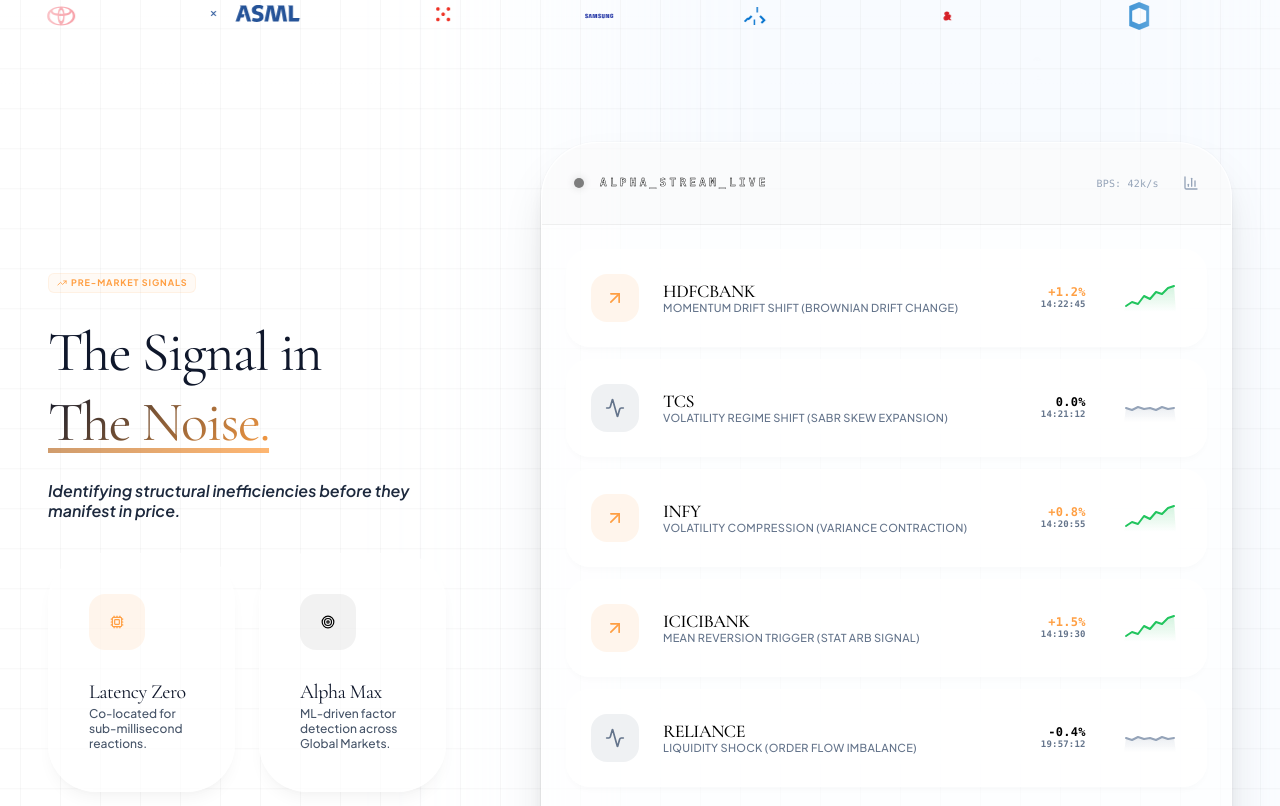
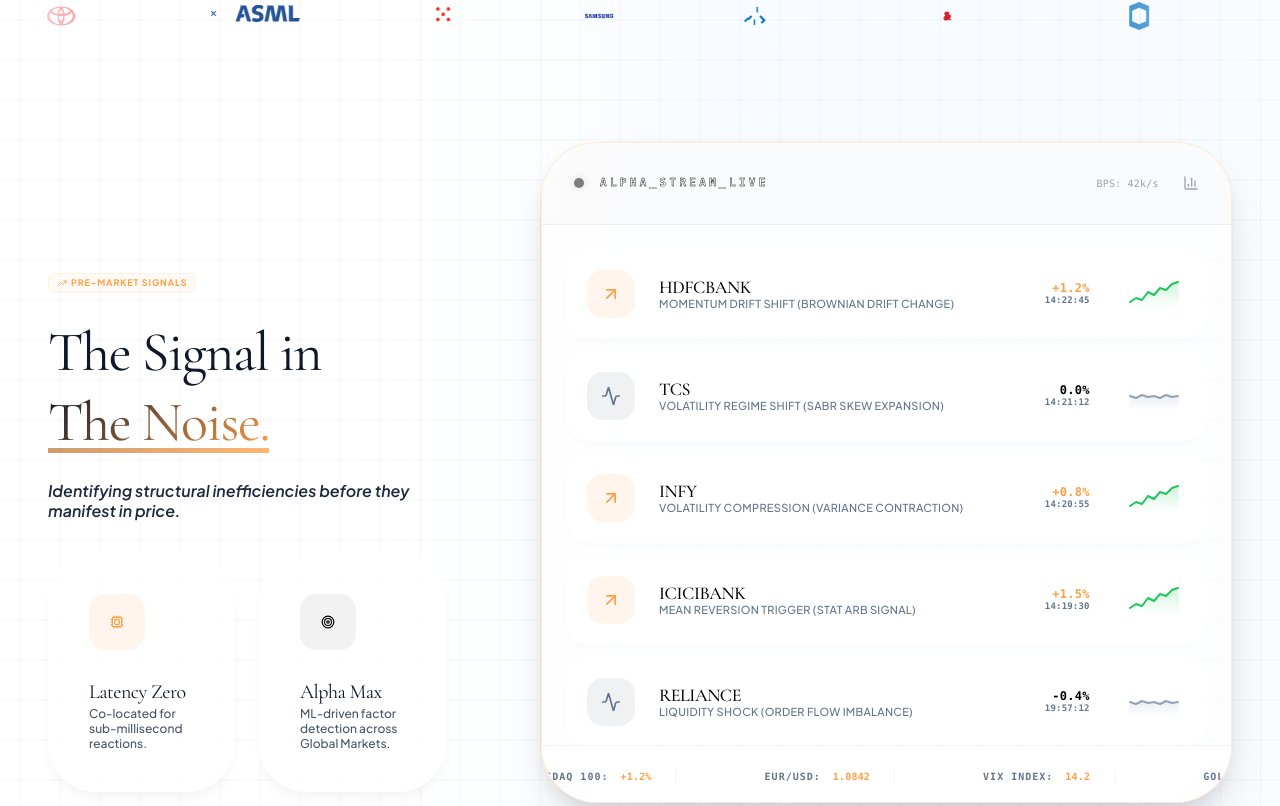
Before and after one commit to cherizz00/UI-AI4, a React (Vite) app: page / in a window 1280 px wide. Shown: the part 1034-1840 px from the top of the page. Built offline with nearby package versions, Linux system fonts and the light colour scheme.

Commit message:
Refinement: Move testimonials to Who We Are, remove TalentHiring, and optimize Intelligence Feed layout for better fit

```diff
--- a/src/components/TalentIntelligenceFeed.jsx
+++ b/src/components/TalentIntelligenceFeed.jsx
@@ -112,7 +112,7 @@
                     </div>
 
                     <div className="w-full lg:w-7/12">
-                        <div className="glass-card rounded-[24px] md:rounded-[56px] overflow-hidden relative shadow-3xl">
+                        <div className="glass-card rounded-[24px] md:rounded-[56px] overflow-hidden relative shadow-3xl border border-brand-orange/20">
                             <div className="p-3 md:p-8 border-b border-black/5 flex justify-between items-center bg-black/[0.01]">
                                 <div className="flex items-center gap-2 md:gap-4">
                                     <div className="w-1.5 h-1.5 md:w-2.5 md:h-2.5 bg-black rounded-full animate-pulse shadow-[0_0_8px_rgba(0,0,0,0.3)]" />
@@ -124,7 +124,7 @@
                                 </div>
                             </div>
 
-                            <div className="p-2 md:p-6 space-y-1.5 md:space-y-3 h-[360px] md:h-[600px] overflow-hidden relative" style={{ transform: 'translateZ(0)' }}>
+                            <div className="p-2 md:p-6 space-y-1.5 md:space-y-3 h-[380px] md:h-[520px] overflow-hidden relative" style={{ transform: 'translateZ(0)' }}>
                                 <AnimatePresence mode="popLayout">
                                     {signals.slice(0, 5).map((signal) => (
                                         <motion.div
@@ -133,7 +133,7 @@
                                             initial={{ opacity: 0, scale: 0.95, y: 20 }}
                                             animate={{ opacity: 1, scale: 1, y: 0 }}
                                             exit={{ opacity: 0, scale: 0.9, transition: { duration: 0.2 } }}
-                                            className="p-2.5 md:p-6 rounded-xl md:rounded-3xl glass-100 flex items-center justify-between group hover:bg-black/[0.02] transition-all w-full"
+                                            className="p-2.5 md:p-5 rounded-xl md:rounded-3xl glass-100 flex items-center justify-between group hover:bg-black/[0.02] transition-all w-full"
                                         >
                                             <div className="flex items-center gap-3 md:gap-6 text-left">
                                                 <div className={`w-7 h-7 md:w-12 md:h-12 rounded-lg md:rounded-2xl flex items-center justify-center ${signal.type === 'BULLISH' ? 'bg-brand-orange/10 text-brand-orange' :
--- a/src/components/TalentLanding.jsx
+++ b/src/components/TalentLanding.jsx
@@ -7,9 +7,7 @@
 import TalentIntelligenceFeed from './TalentIntelligenceFeed';
 import TalentAbout from './TalentAbout';
 import TalentSectionTalent from './TalentSectionTalent';
-import TalentHiring from './TalentHiring';
 import TalentRoles from './TalentRoles';
-import TalentTestimonials from './TalentTestimonials';
 import TalentPricing from './TalentPricing';
 import TalentCTA from './TalentCTA';
 import TalentFAQ from './TalentFAQ';
@@ -62,17 +60,13 @@
                     <TalentSectionTalent />
                 </SectionReveal>
 
-                <SectionReveal type="slide-left">
-                    <TalentHiring />
-                </SectionReveal>
+
 
                 <SectionReveal type="slide-right">
                     <TalentRoles />
                 </SectionReveal>
 
-                <SectionReveal type="slide-left">
-                    <TalentTestimonials />
-                </SectionReveal>
+
 
                 <SectionReveal type="slide-right">
                     <TalentPricing />
--- a/src/components/TalentWhoWeAre.jsx
+++ b/src/components/TalentWhoWeAre.jsx
@@ -1,6 +1,7 @@
 import React from 'react';
 import { motion } from 'framer-motion';
 import { Users, BookOpen, Rocket, Heart, ArrowLeft, Mail, Linkedin, Globe, Shield, Zap } from 'lucide-react';
+import TalentTestimonials from './TalentTestimonials';
 
 const team = [
     {
@@ -297,6 +298,8 @@
                     {/* Alpha Tree Section */}
                     <AlphaTree />
 
+                    <TalentTestimonials />
+
                     {/* Institutional Note */}
                     <div className="mt-20 border-t border-slate-200 pt-24">
                         <div className="grid grid-cols-1 md:grid-cols-2 gap-24">
```
